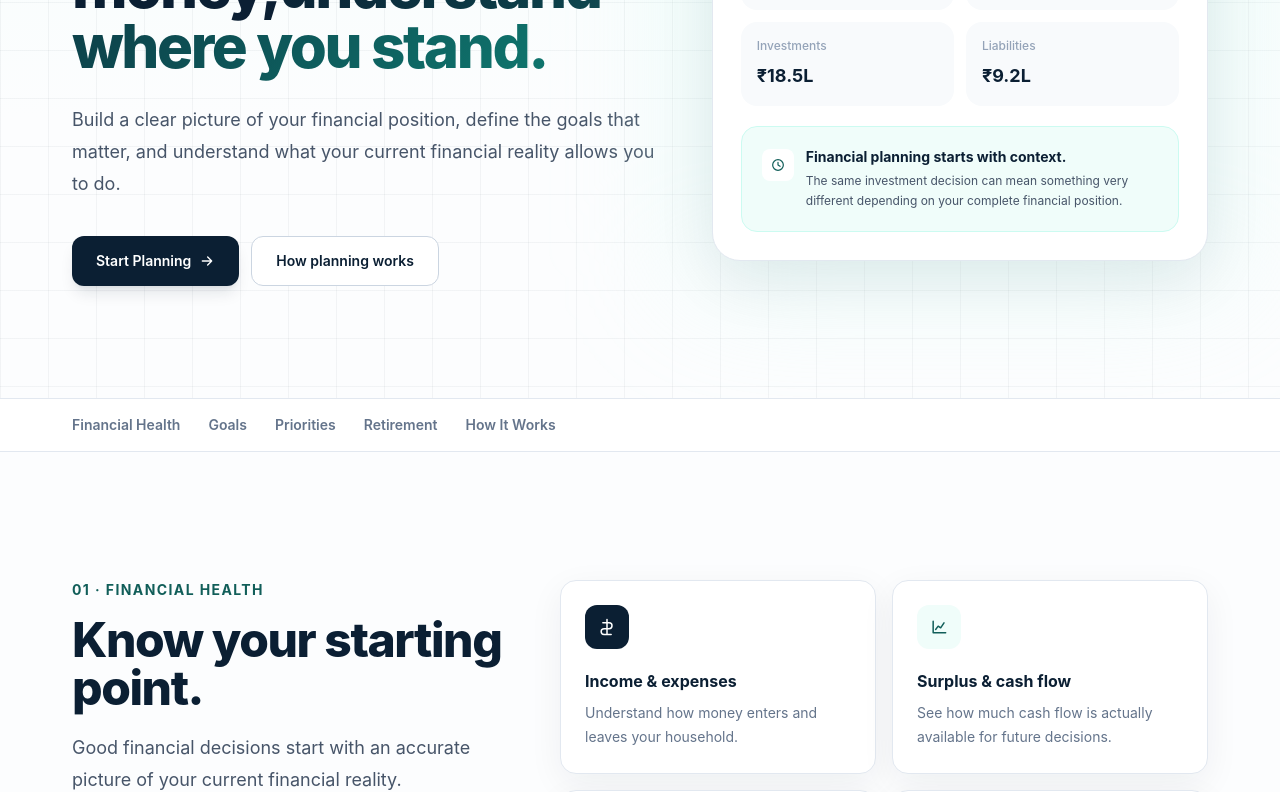
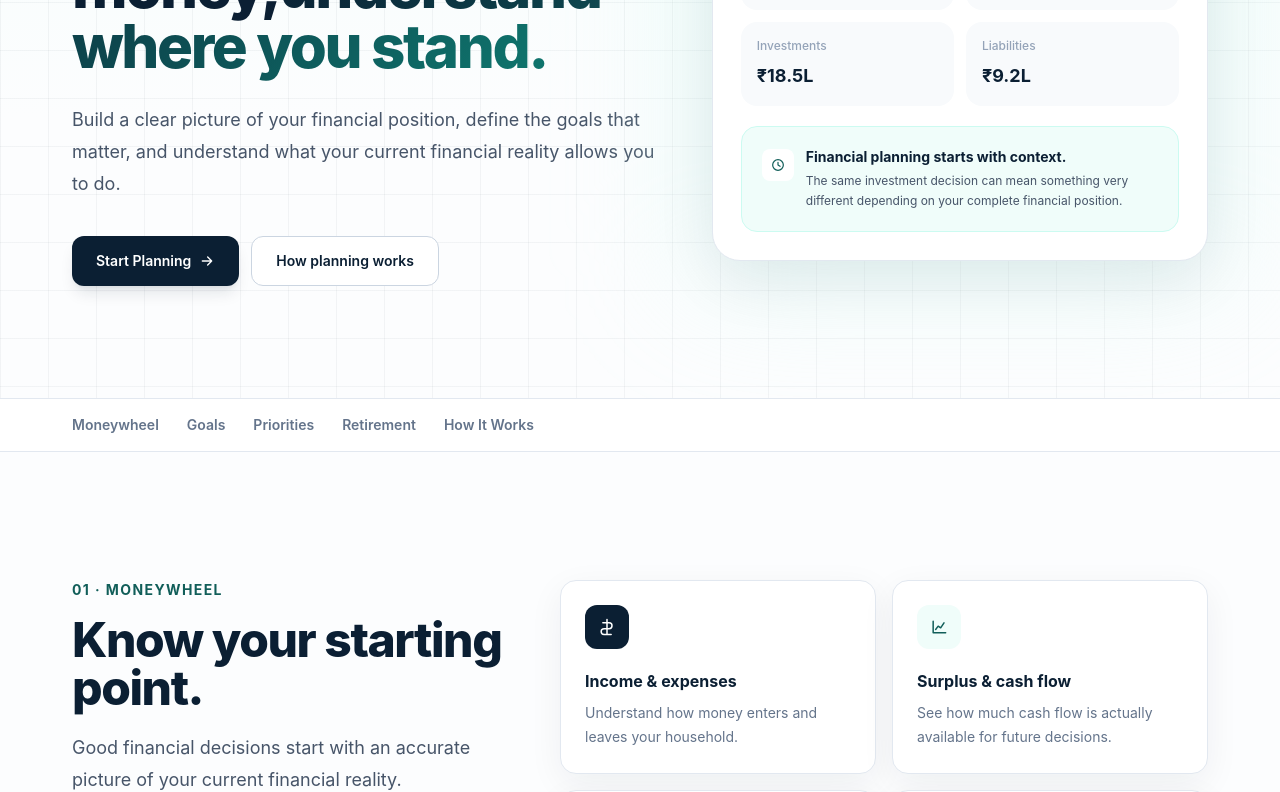
Before and after one commit to Bhardwaj1-star/planvesto, a Next.js app in the folder frontend/: page /plan in a window 1280 px wide. Shown: the part 382-1174 px from the top of the page. Built offline with nearby package versions, Linux system fonts and the light colour scheme; no server answers.

Commit message:
Align Moneywheel feature naming and ownership

```diff
--- a/frontend/app/plan/page.tsx
+++ b/frontend/app/plan/page.tsx
@@ -467,7 +467,7 @@ export default function PlanPage() {
                 href="#financial-health"
                 className="text-sm font-semibold text-slate-500 transition hover:text-navy-900"
             >
-                Financial Health
+                Moneywheel
             </a>
 
             <a
@@ -519,7 +519,7 @@ export default function PlanPage() {
             <div>
 
                 <p className="text-sm font-bold uppercase tracking-widest text-teal-700">
-                    01 · Financial health
+                    01 · Moneywheel
                 </p>
 
                 <h2 className="mt-4 text-4xl font-extrabold tracking-[-0.03em] text-navy-900 sm:text-5xl">
```
